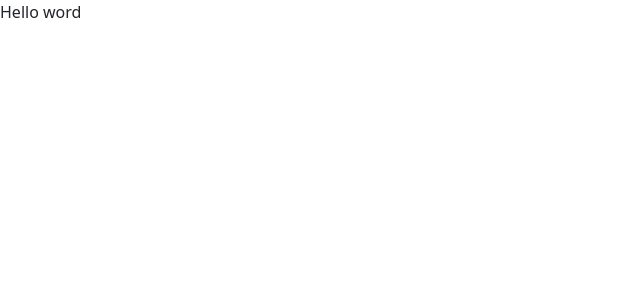
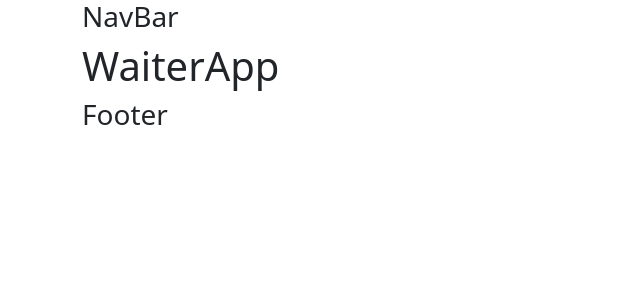
Before and after one commit to JakubSadowski98/waiter-app, a React (Create React App) app: page /waiter in a window 1280 px wide. Shown: the top 300 px of the page, without its empty margins (0-640 px from the left). Built offline with nearby package versions, Linux system fonts and the light colour scheme.

Commit message:
Create components structure & add navigation to subpages

```diff
--- a/src/App.js
+++ b/src/App.js
@@ -1,15 +1,26 @@
 import React from 'react';
 import { Routes, Route } from 'react-router-dom';
-import { Container, Button } from 'react-bootstrap';
+import { Container } from 'react-bootstrap';
+import Home from './components/pages/Home/Home';
+import NotFound from './components/pages/NotFound/NotFound';
+import WaiterApp from './components/pages/WaiterApp/WaiterApp';
+import Header from './components/views/Header/Header';
+import Footer from './components/views/Footer/Footer';
 //import { fetchTables } from './redux/tableReducer';
-import { useDispatch } from 'react-redux';
-import { useEffect } from 'react';
+//import { useDispatch } from 'react-redux';
+//import { useEffect } from 'react';
 
 const App = () => {
   return (
-    <div>
-      Hello word
-    </div>
+    <Container>
+      <Header />
+      <Routes>
+        <Route path="/" element={<Home />} />
+        <Route path="/waiter" element={<WaiterApp />} />
+        <Route path="*" element={<NotFound />} />
+      </Routes>
+      <Footer />
+    </Container>
   );
 }
 
--- /dev/null
+++ b/src/components/pages/Home/Home.js
@@ -0,0 +1,9 @@
+const Home = () => {
+  return(
+    <div>
+      <h1>Home</h1>
+    </div>
+  );
+};
+
+export default Home;
--- /dev/null
+++ b/src/components/pages/NotFound/NotFound.js
@@ -0,0 +1,9 @@
+const NotFound = () => {
+  return (
+    <div>
+      <h1>404 page not found</h1>
+    </div>
+  );
+};
+
+export default NotFound;
--- /dev/null
+++ b/src/components/pages/WaiterApp/WaiterApp.js
@@ -0,0 +1,9 @@
+const WaiterApp = () => {
+  return(
+    <div>
+      <h1>WaiterApp</h1>
+    </div>
+  );
+};
+
+export default WaiterApp;
--- /dev/null
+++ b/src/components/views/Footer/Footer.js
@@ -0,0 +1,9 @@
+const Footer = () => {
+  return(
+    <div>
+      <h3>Footer</h3>
+    </div>
+  );
+};
+
+export default Footer;
--- /dev/null
+++ b/src/components/views/Header/Header.js
@@ -0,0 +1,11 @@
+import NavBar from "../NavBar/NavBar";
+
+const Header = () => {
+  return (
+    <div>
+      <NavBar />
+    </div>
+  );
+};
+
+export default Header
--- /dev/null
+++ b/src/components/views/NavBar/NavBar.js
@@ -0,0 +1,9 @@
+const NavBar = () => {
+  return(
+    <div>
+      <h3>NavBar</h3>
+    </div>
+  );
+};
+
+export default NavBar;
--- a/src/index.js
+++ b/src/index.js
@@ -4,15 +4,17 @@ import React from 'react';
 import ReactDOM from 'react-dom/client';
 import store from './redux/store';
 import { Provider } from 'react-redux';
-//import { BrowserRouter } from 'react-router-dom';
+import { BrowserRouter } from 'react-router-dom';
 import App from './App';
 
 const root = ReactDOM.createRoot(document.getElementById('root'));
 
 root.render(
   <React.StrictMode>
-    <Provider store={store}>
-      <App />
-    </Provider>
+    <BrowserRouter>
+      <Provider store={store}>
+        <App />
+      </Provider>
+    </BrowserRouter>
   </React.StrictMode>
 );
```
Also changed, not shown: src/components/pages/Home/Home.module.scss (added), src/components/pages/NotFound/NotFound.module.scss (added).
